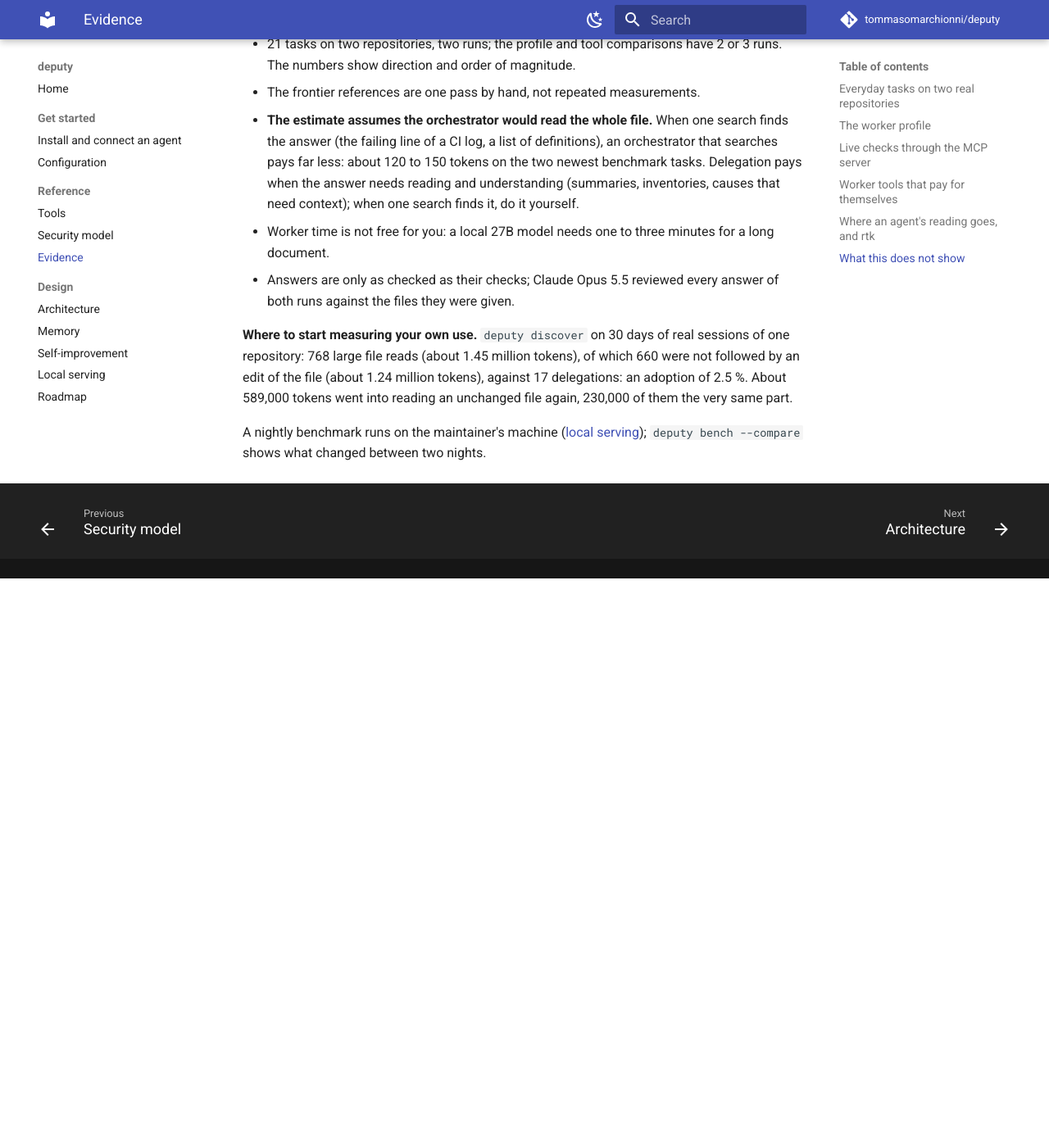
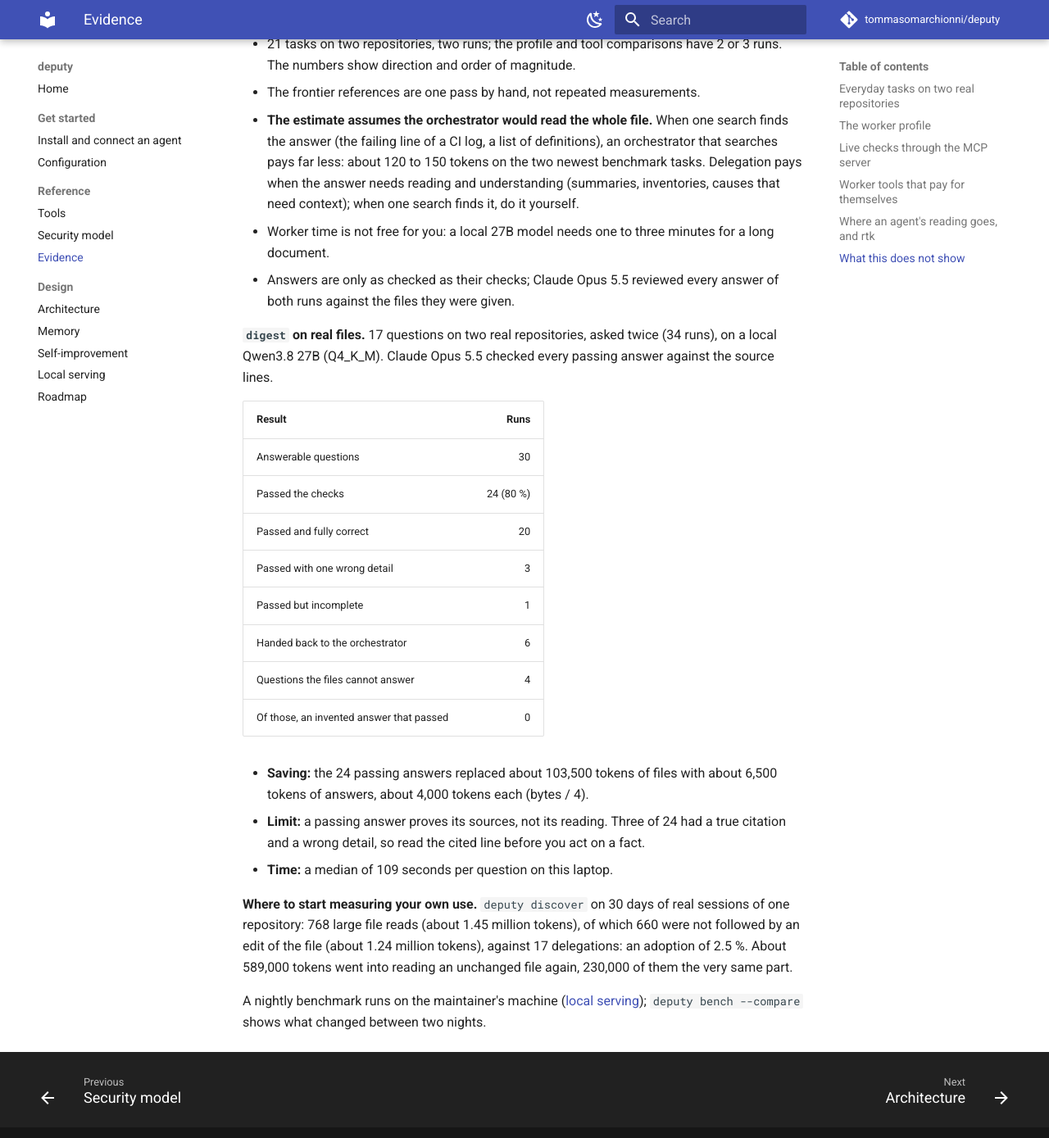
Before and after one commit to tommasomarchionni/deputy, an MkDocs documentation site: the page built from docs/evidence.md, in a window 1280 px wide and 1400 px high, scrolled down 3677 px. Shown: the top 1389 px of the window at 82% size. Built offline with MkDocs 1.6.1 and Material for MkDocs 9.7.7, drawn with Linux system fonts in a browser that asks for light colours; comment, search, counter and statistics services are not loaded; before the commit the page ends 4383 px from its top, so only the background shows below that.

Commit message:
docs(server): measured results of digest on real files

```diff
--- a/docs/evidence.md
+++ b/docs/evidence.md
@@ -123,6 +123,26 @@ commands print; deputy takes long reads off the orchestrator, and its worker nev
 - Answers are only as checked as their checks; Claude Opus 5.5 reviewed every answer of both runs
   against the files they were given.
 
+**`digest` on real files.** 17 questions on two real repositories, asked twice (34 runs), on a local
+Qwen3.8 27B (Q4_K_M). Claude Opus 5.5 checked every passing answer against the source lines.
+
+| Result | Runs |
+| --- | ---: |
+| Answerable questions | 30 |
+| Passed the checks | 24 (80 %) |
+| Passed and fully correct | 20 |
+| Passed with one wrong detail | 3 |
+| Passed but incomplete | 1 |
+| Handed back to the orchestrator | 6 |
+| Questions the files cannot answer | 4 |
+| Of those, an invented answer that passed | 0 |
+
+- **Saving:** the 24 passing answers replaced about 103,500 tokens of files with about 6,500 tokens
+  of answers, about 4,000 tokens each (bytes / 4).
+- **Limit:** a passing answer proves its sources, not its reading. Three of 24 had a true citation
+  and a wrong detail, so read the cited line before you act on a fact.
+- **Time:** a median of 109 seconds per question on this laptop.
+
 **Where to start measuring your own use.** `deputy discover` on 30 days of real sessions of one
 repository: 768 large file reads (about 1.45 million tokens), of which 660 were not followed by an
 edit of the file (about 1.24 million tokens), against 17 delegations: an adoption of 2.5 %. About
```
Also changed, not shown: docs/architecture.md (+2 -1 lines).
